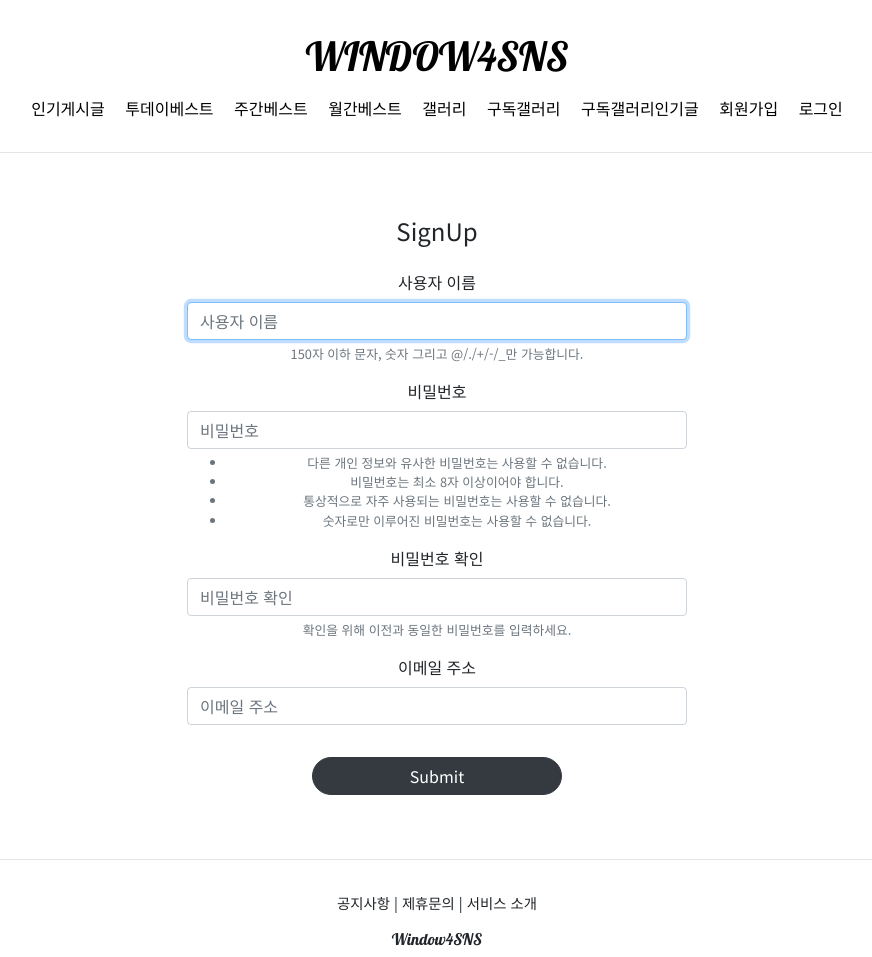
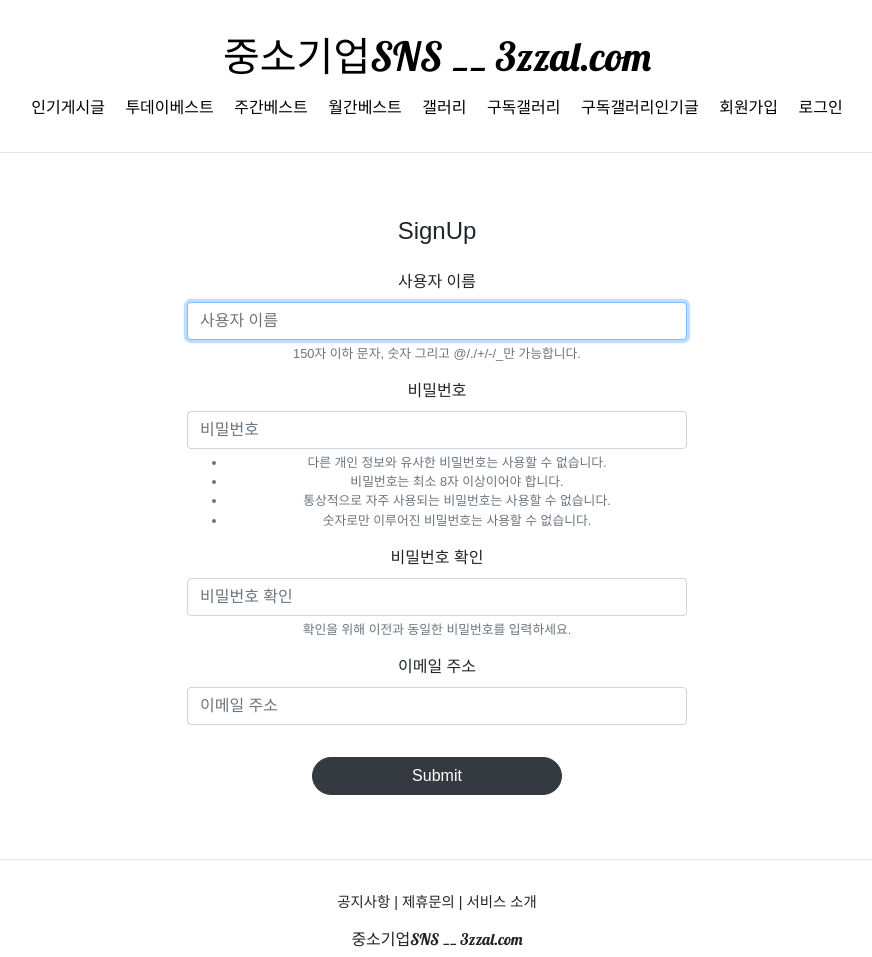
Before and after one commit to changlotech/window4SNS, a Django app: page /accounts/create/ in a window 1280 px wide. Shown: the whole page, without its empty margins (203-1075 px from the left). Run offline with Django 3.2, Linux system fonts and the light colour scheme; some libraries are stand-ins or nearby versions; some web fonts are replaced.

Commit message:
Fontawsome kit code Head.html에 더 함

```diff
--- a/static/base.css
+++ b/static/base.css
@@ -1,5 +1,10 @@
 @import url('https://fonts.googleapis.com/css2?family=Noto+Sans+KR:wght@300;400;700&display=swap');
-
+@font-face {
+    font-family: 'SBAggroB';
+    src: url('https://cdn.jsdelivr.net/gh/projectnoonnu/noonfonts_2108@1.1/SBAggroB.woff') format('woff');
+    font-weight: normal;
+    font-style: normal;
+}
 .pragmatic_logo {
     font-family: 'Lobster', cursive;
 }
--- a/templates/base.html
+++ b/templates/base.html
@@ -3,7 +3,7 @@
 
 {% include 'head.html' %}
 
-<body style="font-family: 'Noto Sans KR', sans-serif;">
+<body style="font-family: 'SBAggroB', sans-serif;">
 
     {% include 'header.html' %}
 
--- a/templates/footer.html
+++ b/templates/footer.html
@@ -5,6 +5,6 @@
         <span>서비스 소개</span>
     </div>
     <div style="margin-top: 1rem;">
-        <h6 class="pragmatic_logo">Window4SNS</h6>
+        <h6 class="pragmatic_logo">중소기업SNS  __      3zzal.com</h6>
     </div>
 </div>
--- a/templates/head.html
+++ b/templates/head.html
@@ -11,6 +11,7 @@
 
     <!--  구글폰트 링크 CDN 방식 -->
     <link rel="preconnect" href="https://fonts.gstatic.com">
+
     <link href="https://fonts.googleapis.com/css2?family=Lobster&display=swap" rel="stylesheet">
     <style>
         @import url('https://fonts.googleapis.com/css2?family=Noto+Sans+KR:wght@300;400;900&display=swap');
@@ -24,7 +25,7 @@
     <link rel="stylesheet" type="text/css" href="{% static 'base.css' %}">
 
     <!-- 폰트어섬 -->
-    <script src="#" crossorigin="anonymous"></script>
+    <script src="https://kit.fontawesome.com/5ae1a89e0e.js" crossorigin="anonymous"></script>
 
     <script src="https://code.jquery.com/jquery-3.6.0.min.js" integrity="sha256-/xUj+3OJU5yExlq6GSYGSHk7tPXikynS7ogEvDej/m4=" crossorigin="anonymous"></script>
 
--- a/templates/header.html
+++ b/templates/header.html
@@ -1,7 +1,7 @@
 <div class="pragmatic_header">
     <div>
         <a href="/">
-            <h1 class="pragmatic_logo">WINDOW4SNS</h1>
+            <h1   class="pragmatic_logo">중소기업SNS __     3zzal.com</h1>
         </a>
     </div>
     <div class="pragmatic_header_navbar">
```
Also changed, not shown: docker-compose.yml (added, +12 -0 lines), pragmatic/settings.py (+7 -0 lines), 2 other files.
